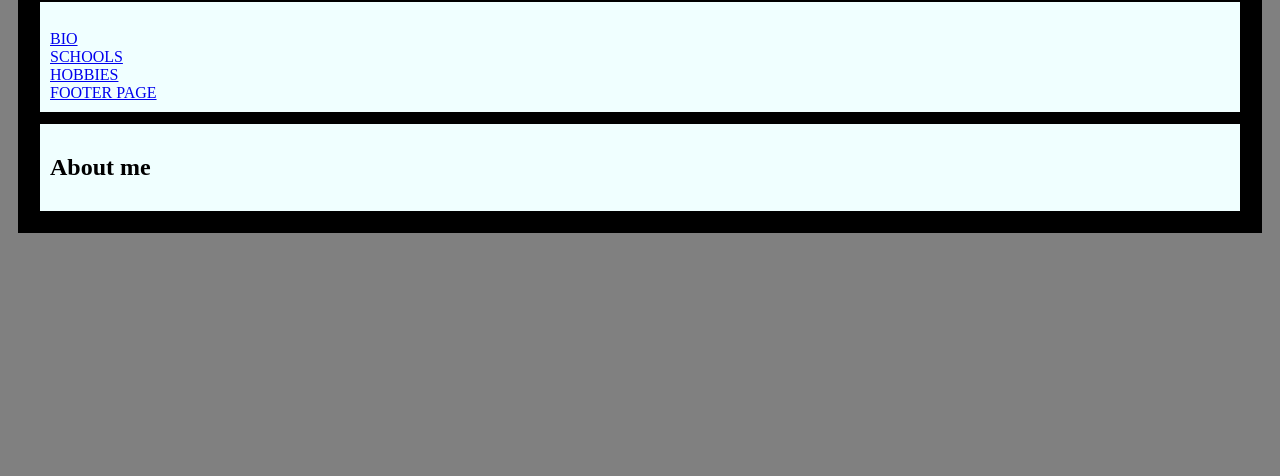
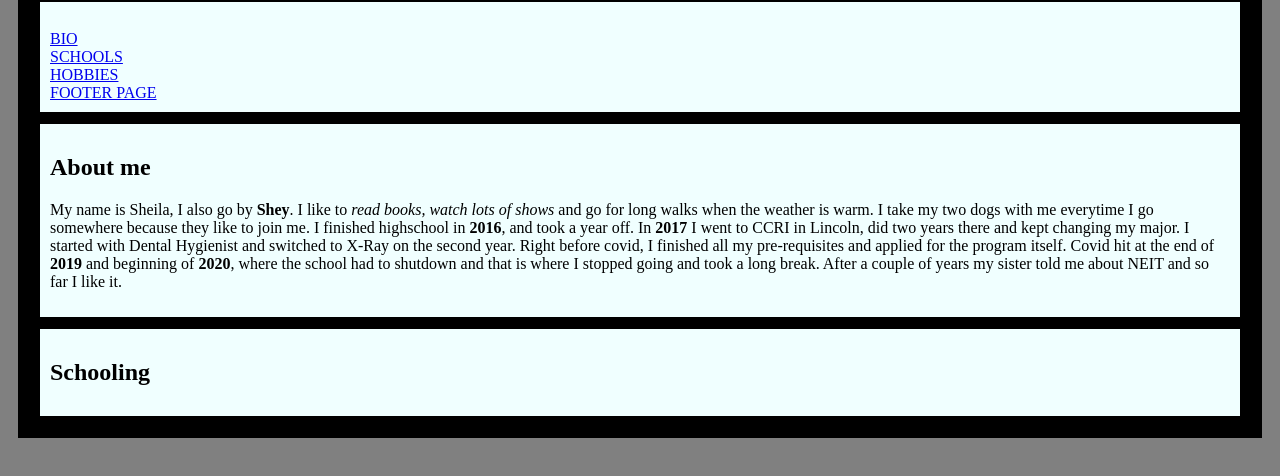
Before and after one commit to JakeRyanPlatt/GreenRobot, a plain HTML site: page W2-BIO PAGE/index.html in a window 1280 px wide. Shown: the part 100-576 px from the top of the page. Drawn offline with Linux system fonts and the light colour scheme.

Commit message:
W2 bio page

```diff
--- a/W2-BIO PAGE/index.html
+++ b/W2-BIO PAGE/index.html
@@ -45,8 +45,20 @@
     <div id="BIO">
         <h2>About me</h2>
 
+        <p>My name is Sheila, I also go by <b>Shey</b>.
+            I like to <i>read books, watch lots of shows</i> and go for long walks when the weather is warm.
+            I take my two dogs with me everytime I go somewhere because they like to join me. I finished highschool in <b>2016</b>, and took a year off.
+            In <b>2017</b> I went to CCRI in Lincoln, did two years there and kept changing my major. I started with Dental Hygienist and switched to X-Ray on the second year.
+            Right before covid, I finished all my pre-requisites and applied for the program itself. Covid hit at the end of <b>2019</b> and beginning of
+            <b>2020</b>, where the school had to shutdown and that is where I stopped going and took a long break. After a couple of years my sister told me about
+            NEIT and so far I like it.</p>
+
     </div>
+    <div id="SCHOOLING">
+        <h2>Schooling</h2>
 
+
+        </div>
 
 
 
```
Also changed, not shown: index.html (+1 -1 lines).
